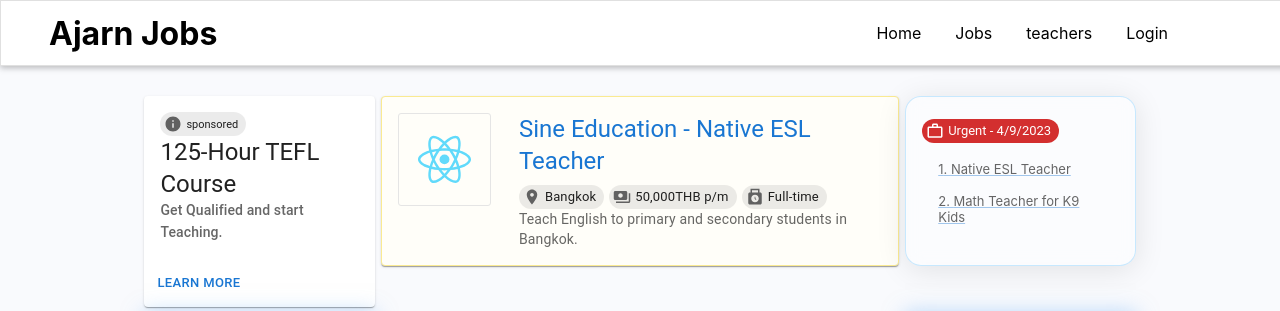
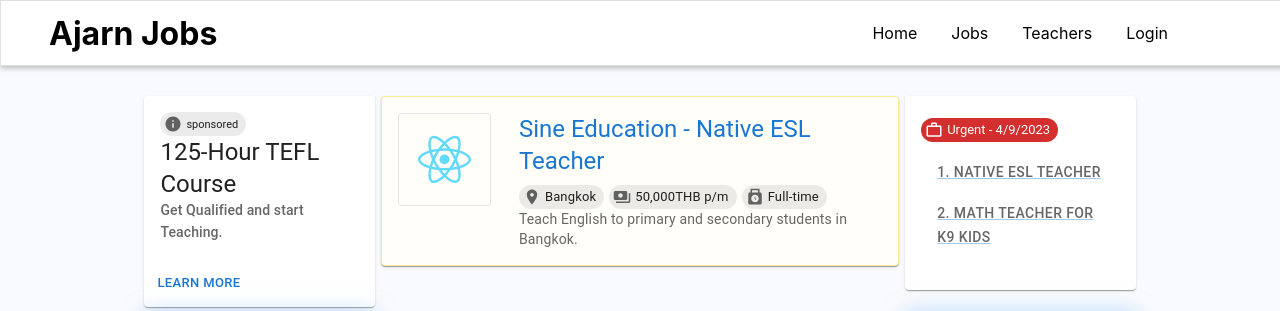
Before and after one commit to michaelhunter555/ajarn-jobs, a React (Create React App) app: page / in a window 1280 px wide. Shown: the top 311 px of the page. Built offline with nearby package versions, Linux system fonts and the light colour scheme.

Commit message:
start teacher details + clean up FE

```diff
--- a/src/home/components/SiteFeatures.js
+++ b/src/home/components/SiteFeatures.js
@@ -1,4 +1,6 @@
 import React from 'react';
+
+import { Link } from 'react-router-dom';
 
 import {
   Box,
@@ -57,23 +59,24 @@
 
 const SiteFeatures = () => {
   const items = [
-    { label: "Jobs", img: Jobs },
-    { label: "Schools", img: SchoolImage },
-    { label: "Thai Life", img: ThaiLifeTwo },
-    { label: "Skills Tests", img: SkillsTests },
-    { label: "Interviews", img: Interviews },
-    { label: "Contribute", img: Contribute },
+    { label: "Jobs", img: Jobs, link: `/jobs` },
+    { label: "Schools", img: SchoolImage, link: `/school` },
+    { label: "Thai Life", img: ThaiLifeTwo, link: `/thai-life` },
+    { label: "Skills Tests", img: SkillsTests, link: `skills-test` },
+    { label: "Interviews", img: Interviews, link: `/interviews` },
+    { label: "Contribute", img: Contribute, link: `/contribute` },
   ];
 
   return (
     <StyledBoxWrapper>
-      {items.map(({ label, img }, i) => {
+      {items.map(({ label, img, link }, i) => {
         return (
-          <StyledCardBackground key={i} raised={false}>
+          <Link key={i} to={link}>
+            <StyledCardBackground raised={false}>
               <CardMedia
                 component="img"
                 image={img}
-              alt={`${label}-${Math.floor(Math.random(i ** i))}`}
+                alt={`${label}-card#-${i}`}
                 sx={{ height: 100 }}
               />
               <CardContent
@@ -94,6 +97,7 @@
                 </Typography>
               </CardContent>
             </StyledCardBackground>
+          </Link>
         );
       })}
     </StyledBoxWrapper>
--- a/src/home/components/UrgentJobs.js
+++ b/src/home/components/UrgentJobs.js
@@ -1,8 +1,8 @@
-import React from "react";
+import React from 'react';
 
-import { Link as RouterLink } from "react-router-dom";
+import { Link as RouterLink } from 'react-router-dom';
 
-import WorkOutlineIcon from "@mui/icons-material/WorkOutline";
+import WorkOutlineIcon from '@mui/icons-material/WorkOutline';
 import {
   Card,
   CardContent,
@@ -11,21 +11,13 @@
   List,
   ListItem,
   Typography,
-} from "@mui/material";
-import { styled } from "@mui/material/styles";
+} from '@mui/material';
+import { styled } from '@mui/material/styles';
 
-const StyledUrgentJobCard = styled(Card)(({ theme }) => ({
-  backgroundColor: "rgba(255, 255, 255, 0.38)",
-  borderRadius: "16px",
-  boxShadow: "0 4px 30px rgba(0, 0, 0, 0.1)",
-  backdropFilter: "blur(8.5px)",
-  webkitBackdropFilter: "blur(8.5px)",
-  border: "1px solid rgba(79, 185, 255, 0.3)",
+const StyledJobText = styled(Typography)(({ theme }) => ({
+  fontSize: "16px",
+  ...theme.typography.button,
 }));
-
-const StyledJobText = styled(Typography)({
-  fontSize: "13px",
-});
 
 const UrgentJobs = (props) => {
   const { job } = props;
@@ -35,7 +27,7 @@
   const urgentJobLimit = job.slice(0, 2);
 
   return (
-    <StyledUrgentJobCard>
+    <Card>
       <CardContent>
         <Typography variant="h5" component="div">
           <Chip
@@ -49,7 +41,7 @@
           {urgentJobLimit.map((jobs, i) => (
             <Link key={jobs.id} component={RouterLink} to={`/jobs/${jobs.id}`}>
               <ListItem key={jobs.id}>
-                <StyledJobText variant="subtitle" color="text.secondary">
+                <StyledJobText color="text.secondary">
                   {i + 1}. {jobs.title}
                 </StyledJobText>
               </ListItem>
@@ -57,7 +49,7 @@
           ))}
         </List>
       </CardContent>
-    </StyledUrgentJobCard>
+    </Card>
   );
 };
 
--- a/src/shared/components/Navigation/NavLinks.js
+++ b/src/shared/components/Navigation/NavLinks.js
@@ -23,7 +23,7 @@
       </li>
 
       <li>
-        <NavLink to="/teachers">teachers</NavLink>
+        <NavLink to="/teachers">Teachers</NavLink>
       </li>
 
       {auth.isLoggedIn && (
--- /dev/null
+++ b/src/users/components/TeacherDetailsItem.js
@@ -0,0 +1,23 @@
+import React from 'react';
+
+import {
+  Box,
+  Grid,
+} from '@mui/material';
+
+const TeacherDetailsItem = ({ teacher }) => {
+  return (
+    <Box sx={{ flex: 1 }}>
+      <Grid container spacing={2}>
+        <Grid item xs={12} sm={6} md={4}>
+          {teacher.name}
+        </Grid>
+        <Grid item xs={12} sm={6} md={8}>
+          {teacher.location}
+        </Grid>
+      </Grid>
+    </Box>
+  );
+};
+
+export default TeacherDetailsItem;
--- a/src/users/components/TeacherItem.js
+++ b/src/users/components/TeacherItem.js
@@ -106,7 +106,7 @@
         sx={{ margin: "0 auto", paddingLeft: "0.5rem" }}
         onClick={() => console.log("MODAL")}
       >
-        Contact
+        <EmailIcon color="primary" sx={{ fontSize: 16 }} /> Contact
       </Button>
     );
   }
--- a/src/users/pages/TeacherDetails.js
+++ b/src/users/pages/TeacherDetails.js
@@ -1,10 +1,17 @@
-//import { DUMMY_USERS_LIST } from "../../shared/util/DummyUsers";
+import React from 'react';
+
+import { useParams } from 'react-router-dom';
+
+import { DUMMY_USERS_LIST } from '../../shared/util/DummyUsers';
+import TeacherDetailsItem from '../components/TeacherDetailsItem';
+
 //teacher data page + resume + contactTeacher
 
-import React from 'react';
+const TeacherDetails = () => {
+  const userId = useParams().uid;
+  const userData = DUMMY_USERS_LIST.find((user) => user.id === userId);
 
-const TeacherDetails = (props) => {
-  return <div>yello there!</div>;
+  return <TeacherDetailsItem teacher={userData} />;
 };
 
 export default TeacherDetails;
```
Lines whose indentation alone changed are shown as unchanged.
